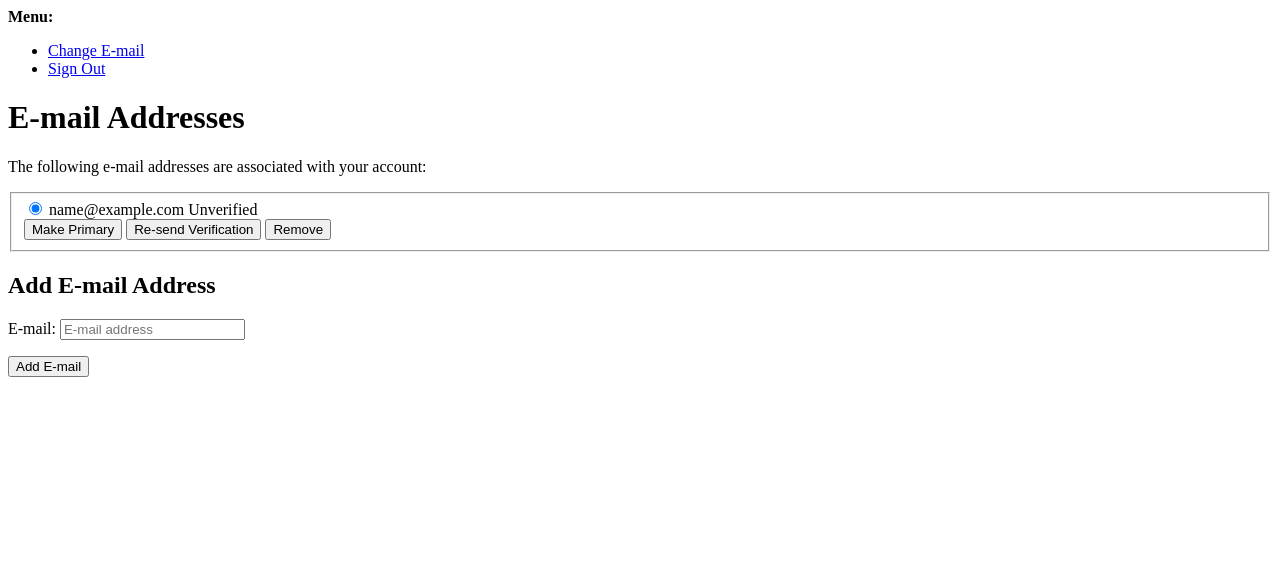
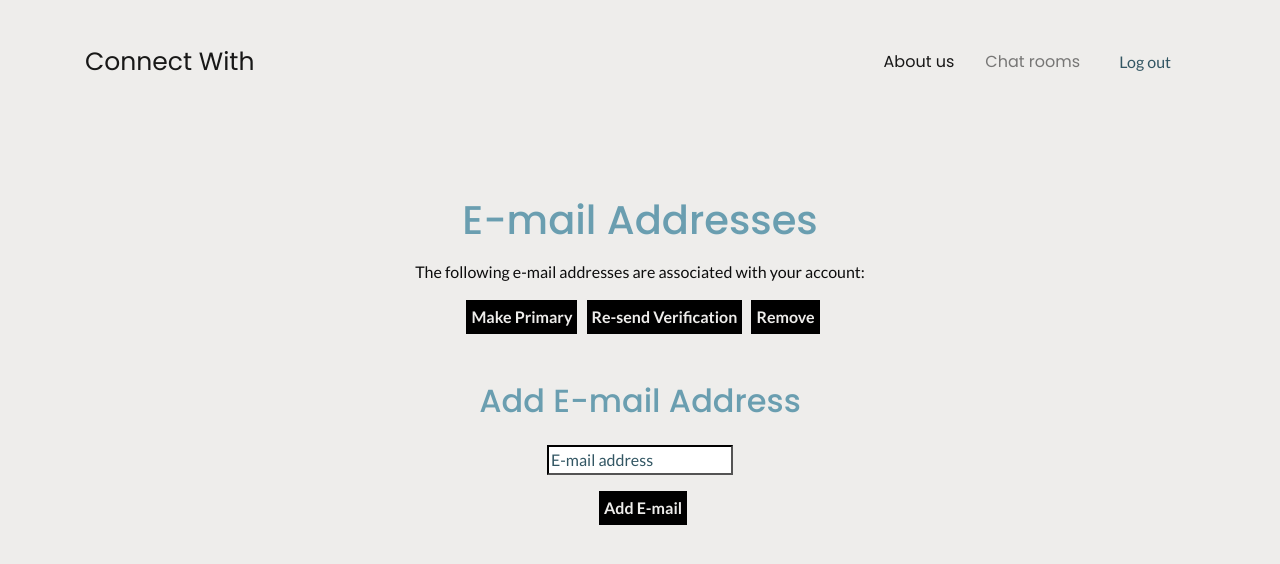
Before and after one commit to trevthedev777/together-hackathon-june-22, a Django app: page /accounts/email/ in a window 1280 px wide. Shown: the top 564 px of the page. Run offline with Django 3.2, Linux system fonts and the light colour scheme; the visitor is signed in with stand-in values (Sample User, id 1); data comes from the database, SQL or seed files in the repository; parts of the project's set-up code (start-up, migrations or seed data) failed here and were passed over; some libraries are stand-ins or nearby versions.

Commit message:
Add style to allauth and tidy up readme

```diff
--- a/connect_with/settings.py
+++ b/connect_with/settings.py
@@ -24,7 +24,6 @@
 
 # Build paths inside the project like this: BASE_DIR / 'subdir'.
 BASE_DIR = Path(__file__).resolve().parent.parent
-
 
 # Quick-start development settings - unsuitable for production
 # See https://docs.djangoproject.com/en/3.2/howto/deployment/checklist/
--- a/home/templates/home/index.html
+++ b/home/templates/home/index.html
@@ -30,7 +30,7 @@
             The Human Experience begins when you allow it. Share and Explore the world. Our Community awaits.
           </p>
           <p class="text-center text-lg-left">
-            <a class="btn btn--cta btn--black " href="#">Join the Community</a>
+            <a class="btn btn--cta btn--black" href="{% url 'account_signup' %}" aria-label="Link to create an account page.">Join the Community</a>
           </p>
         </div>
       </div>
--- a/static/css/base.css
+++ b/static/css/base.css
@@ -177,3 +177,65 @@
     font-size: 50px;
     font-weight: 700 !important;
 }
+
+/* --------------------------------- allauth */
+
+.allauth-form-inner-content {
+    margin-top: 1.5rem;
+}
+
+.allauth-form-inner-content p {
+    margin-top: 1.5rem; /* mt-4 */
+    color: #0d0d0d;
+}
+
+.allauth-form-inner-content input {
+    border-color: #000;
+    border-radius: 0;
+}
+
+.allauth-form-inner-content label:not([for='id_remember']) {
+    display: none;
+}
+
+.allauth-form-inner-content input::placeholder {
+    color: #325663;
+}
+
+.allauth-form-inner-content button,
+.allauth-form-inner-content input[type='submit'] {
+	/* btn class
+    Copied from the inspector tool and adapted to the project
+    */
+	display: inline-block;
+    font-weight: bold;
+    color: #eeedeb;
+    text-align: center;
+    vertical-align: middle;
+    -webkit-user-select: none;
+    -moz-user-select: none;
+    -ms-user-select: none;
+    user-select: none;
+    background-color: #000;
+    border-color: #000;
+    padding: 5px;
+    margin-left: 6px;
+    font-size: 1rem;
+    line-height: 1.5;
+    border-radius: 0;
+
+    /* standard bootstrap btn transitions */
+    transition: color .15s ease-in-out,background-color .15s ease-in-out,border-color .15s ease-in-out,box-shadow .15s ease-in-out;
+}
+
+.allauth-form-inner-content button:hover,
+.allauth-form-inner-content input[type='submit']:hover {
+	text-decoration: none;
+    color: #b1e9fc;
+    background-color: #0d0d0d;
+    outline: none;
+}
+
+.allauth-form-inner-content a {
+	color: #6a9eb0;
+}
--- a/templates/allauth/account/account_inactive.html
+++ b/templates/allauth/account/account_inactive.html
@@ -4,8 +4,8 @@
 
 {% block head_title %}{% trans "Account Inactive" %}{% endblock %}
 
-{% block content %}
-<h1>{% trans "Account Inactive" %}</h1>
+{% block inner_content %}
+<h1 class="mx-auto text-center mt-5">{% trans "Account Inactive" %}</h1>
 
-<p>{% trans "This account is inactive." %}</p>
+<p class="mx-auto text-center mt-3">{% trans "This account is inactive." %}</p>
 {% endblock %}
--- a/templates/allauth/account/base.html
+++ b/templates/allauth/account/base.html
@@ -1,40 +1,12 @@
-<!DOCTYPE html>
-<html>
-  <head>
-    <title>{% block head_title %}{% endblock %}</title>
-    {% block extra_head %}
-    {% endblock %}
-  </head>
-  <body>
-    {% block body %}
+{% extends "base.html" %}
 
-    {% if messages %}
-    <div>
-      <strong>Messages:</strong>
-      <ul>
-        {% for message in messages %}
-        <li>{{message}}</li>
-        {% endfor %}
-      </ul>
+{% block content %}
+    <div class="container">
+        <div class="row justify-content-center">
+            <div class="col-12 col-md-6 allauth-form-inner-content">
+                {% block inner_content %}
+                {% endblock %}
+            </div>
+        </div>
     </div>
-    {% endif %}
-
-    <div>
-      <strong>Menu:</strong>
-      <ul>
-        {% if user.is_authenticated %}
-        <li><a href="{% url 'account_email' %}">Change E-mail</a></li>
-        <li><a href="{% url 'account_logout' %}">Sign Out</a></li>
-        {% else %}
-        <li><a href="{% url 'account_login' %}">Sign In</a></li>
-        <li><a href="{% url 'account_signup' %}">Sign Up</a></li>
-        {% endif %}
-      </ul>
-    </div>
-    {% block content %}
-    {% endblock %}
-    {% endblock %}
-    {% block extra_body %}
-    {% endblock %}
-  </body>
-</html>
+{% endblock %}
--- a/templates/allauth/account/email.html
+++ b/templates/allauth/account/email.html
@@ -4,12 +4,12 @@
 
 {% block head_title %}{% trans "E-mail Addresses" %}{% endblock %}
 
-{% block content %}
-    <h1>{% trans "E-mail Addresses" %}</h1>
+{% block inner_content %}
+    <h1 class="mx-auto text-center mt-5">{% trans "E-mail Addresses" %}</h1>
 {% if user.emailaddress_set.all %}
-<p>{% trans 'The following e-mail addresses are associated with your account:' %}</p>
+<p class="mx-auto text-center mt-3">{% trans 'The following e-mail addresses are associated with your account:' %}</p>
 
-<form action="{% url 'account_email' %}" class="email_list" method="post">
+<form action="{% url 'account_email' %}" class="email_list text-center" method="post">
 {% csrf_token %}
 <fieldset class="blockLabels">
 
@@ -40,14 +40,14 @@
 </form>
 
 {% else %}
-<p><strong>{% trans 'Warning:'%}</strong> {% trans "You currently do not have any e-mail address set up. You should really add an e-mail address so you can receive notifications, reset your password, etc." %}</p>
+<p class="mx-auto text-center mt-3"><strong>{% trans 'Warning:'%}</strong> {% trans "You currently do not have any e-mail address set up. You should really add an e-mail address so you can receive notifications, reset your password, etc." %}</p>
 
 {% endif %}
 
   {% if can_add_email %}
-    <h2>{% trans "Add E-mail Address" %}</h2>
+    <h2 class="mx-auto text-center mt-5">{% trans "Add E-mail Address" %}</h2>
 
-    <form method="post" action="{% url 'account_email' %}" class="add_email">
+    <form method="post" action="{% url 'account_email' %}" class="add_email text-center">
         {% csrf_token %}
         {{ form.as_p }}
         <button name="action_add" type="submit">{% trans "Add E-mail" %}</button>
--- a/templates/allauth/account/password_change.html
+++ b/templates/allauth/account/password_change.html
@@ -4,10 +4,10 @@
 
 {% block head_title %}{% trans "Change Password" %}{% endblock %}
 
-{% block content %}
-    <h1>{% trans "Change Password" %}</h1>
+{% block inner_content %}
+    <h1 class="mx-auto text-center mt-5">{% trans "Change Password" %}</h1>
 
-    <form method="POST" action="{% url 'account_change_password' %}" class="password_change">
+    <form method="POST" action="{% url 'account_change_password' %}" class="password_change text-center">
         {% csrf_token %}
         {{ form.as_p }}
         <button type="submit" name="action">{% trans "Change Password" %}</button>
--- a/templates/allauth/account/password_reset_done.html
+++ b/templates/allauth/account/password_reset_done.html
@@ -5,12 +5,12 @@
 
 {% block head_title %}{% trans "Password Reset" %}{% endblock %}
 
-{% block content %}
-    <h1>{% trans "Password Reset" %}</h1>
+{% block inner_content %}
+    <h1 class="mx-auto text-center mt-5">{% trans "Password Reset" %}</h1>
 
     {% if user.is_authenticated %}
     {% include "account/snippets/already_logged_in.html" %}
     {% endif %}
 
-    <p>{% blocktrans %}We have sent you an e-mail. If you have not received it please check your spam folder. Otherwise contact us if you do not receive it in a few minutes.{% endblocktrans %}</p>
+    <p class="mx-auto text-center mt-3">{% blocktrans %}We have sent you an e-mail. If you have not received it please check your spam folder. Otherwise contact us if you do not receive it in a few minutes.{% endblocktrans %}</p>
 {% endblock %}
--- a/templates/allauth/account/password_reset_from_key_done.html
+++ b/templates/allauth/account/password_reset_from_key_done.html
@@ -3,7 +3,7 @@
 {% load i18n %}
 {% block head_title %}{% trans "Change Password" %}{% endblock %}
 
-{% block content %}
-    <h1>{% trans "Change Password" %}</h1>
-    <p>{% trans 'Your password is now changed.' %}</p>
+{% block inner_content %}
+    <h1 class="mx-auto text-center mt-5">{% trans "Change Password" %}</h1>
+    <p class="mx-auto text-center mt-3">{% trans 'Your password is now changed.' %}</p>
 {% endblock %}
--- a/templates/allauth/account/password_set.html
+++ b/templates/allauth/account/password_set.html
@@ -4,10 +4,10 @@
 
 {% block head_title %}{% trans "Set Password" %}{% endblock %}
 
-{% block content %}
-    <h1>{% trans "Set Password" %}</h1>
+{% block inner_content %}
+    <h1 class="mx-auto text-center mt-5">{% trans "Set Password" %}</h1>
 
-    <form method="POST" action="{% url 'account_set_password' %}" class="password_set">
+    <form method="POST" action="{% url 'account_set_password' %}" class="password_set text-center">
         {% csrf_token %}
         {{ form.as_p }}
         <input type="submit" name="action" value="{% trans 'Set Password' %}"/>
--- a/templates/allauth/account/signup_closed.html
+++ b/templates/allauth/account/signup_closed.html
@@ -4,8 +4,8 @@
 
 {% block head_title %}{% trans "Sign Up Closed" %}{% endblock %}
 
-{% block content %}
-<h1>{% trans "Sign Up Closed" %}</h1>
+{% block inner_content %}
+<h1 class="mx-auto text-center mt-5">{% trans "Sign Up Closed" %}</h1>
 
-<p>{% trans "We are sorry, but the sign up is currently closed." %}</p>
+<p class="mx-auto text-center mt-3">{% trans "We are sorry, but the sign up is currently closed." %}</p>
 {% endblock %}
--- a/templates/allauth/account/verification_sent.html
+++ b/templates/allauth/account/verification_sent.html
@@ -4,9 +4,9 @@
 
 {% block head_title %}{% trans "Verify Your E-mail Address" %}{% endblock %}
 
-{% block content %}
-    <h1>{% trans "Verify Your E-mail Address" %}</h1>
+{% block inner_content %}
+    <h1 class="mx-auto text-center mt-5">{% trans "Verify Your E-mail Address" %}</h1>
 
-    <p>{% blocktrans %}We have sent an e-mail to you for verification. Follow the link provided to finalize the signup process. If you do not see the verification e-mail in your main inbox, check your spam folder. Please contact us if you do not receive the verification e-mail within a few minutes.{% endblocktrans %}</p>
+    <p class="mx-auto text-center mt-3">{% blocktrans %}We have sent an e-mail to you for verification. Follow the link provided to finalize the signup process. If you do not see the verification e-mail in your main inbox, check your spam folder. Please contact us if you do not receive the verification e-mail within a few minutes.{% endblocktrans %}</p>
 
 {% endblock %}
```
Also changed, not shown: templates/allauth/account/email_confirm.html (+6 -6 lines), templates/allauth/account/login.html (+5 -5 lines), templates/allauth/account/logout.html (+5 -5 lines), templates/allauth/account/password_reset.html (+5 -5 lines), templates/allauth/account/password_reset_from_key.html (+4 -4 lines), templates/allauth/account/signup.html (+4 -4 lines), templates/allauth/account/verified_email_required.html (+5 -5 lines), README.md.
